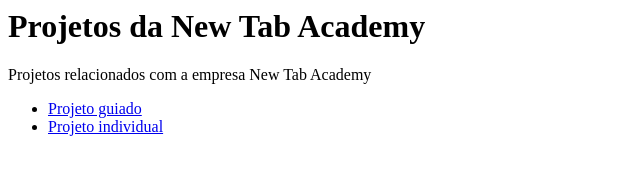
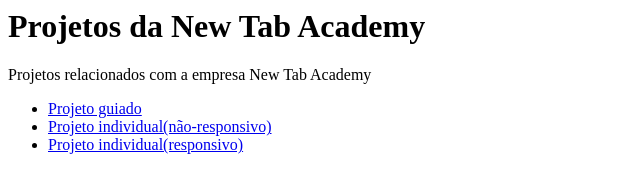
Before and after one commit to Bruno-Calasans/Newtab_Academy, a plain HTML site: page index.html in a window 1280 px wide. Shown: the whole page, without its empty margins (0-640 px from the left). Drawn offline with Linux system fonts and the light colour scheme.

Commit message:
Update index.html

```diff
--- a/index.html
+++ b/index.html
@@ -2,5 +2,6 @@
 <p>Projetos relacionados com a empresa New Tab Academy</p>
 <ul>
   <li><a href="HTML-CSS/Projeto guiado/" >Projeto guiado</a></li>
-  <li><a href="HTML-CSS/Projeto individual/">Projeto individual</a></li>
+  <li><a href="HTML-CSS/Projeto Individual/Não-responsivo/">Projeto individual(não-responsivo)</a></li>
+  <li><a href="HTML-CSS/Projeto Individual/Responsivo/">Projeto individual(responsivo)</a></li>
 </ul>
```
